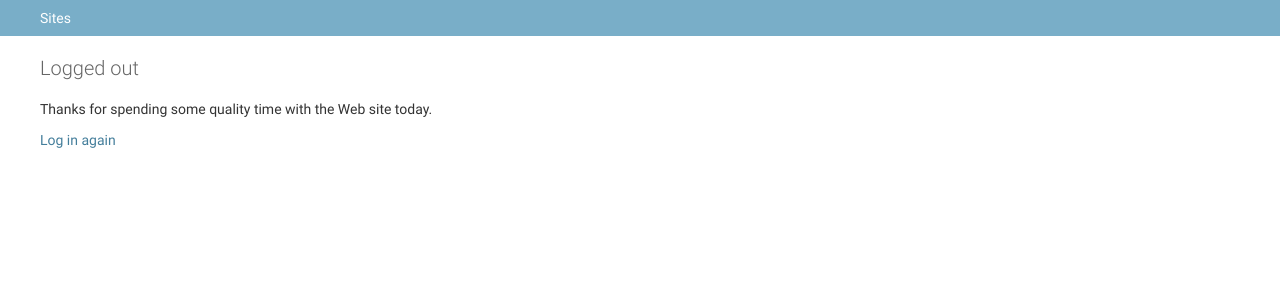
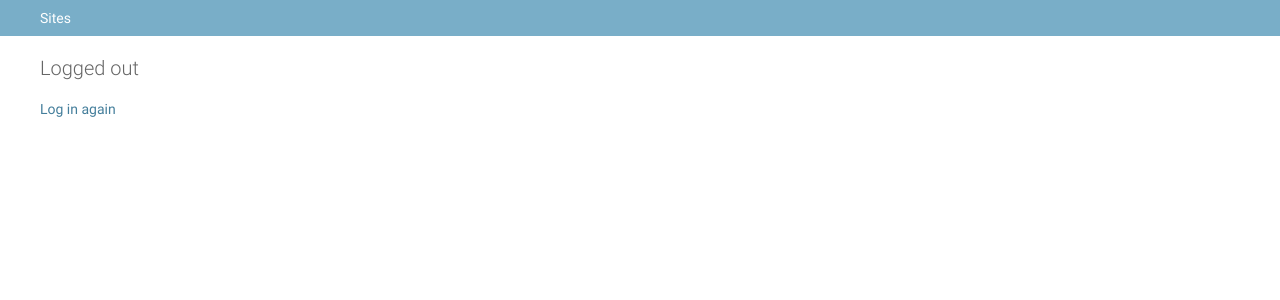
Before and after one commit to vis-man/vis-man, a Django app: a page that uses vms/templates/registration/logged_out.html in a window 1280 px wide. Shown: the part 48-348 px from the top of the page. Run offline with Django 3.2, Linux system fonts and the light colour scheme; a user stored in the database is signed in.

Commit message:
remove pointless message

```diff
--- a/vms/templates/registration/logged_out.html
+++ b/vms/templates/registration/logged_out.html
@@ -1,13 +1,8 @@
-{% extends "admin/base_site.html" %}
-{% load i18n %}
-
-{% block breadcrumbs %} <div class="breadcrumbs"><a href="{{ site_url }}">{% translate 'Sites' %}</a></div>{% endblock %}
-
-{% block nav-sidebar %}{% endblock %}
-
-{% block content %}
-
-<p>{% translate "Thanks for spending some quality time with the Web site today." %}</p>
+{% extends "admin/base_site.html" %} {% load i18n %} {% block breadcrumbs %}
+<div class="breadcrumbs">
+  <a href="{{ site_url }}">{% translate 'Sites' %}</a>
+</div>
+{% endblock %} {% block nav-sidebar %}{% endblock %} {% block content %}
 
 <p><a href="{% url 'admin:index' %}">{% translate 'Log in again' %}</a></p>
 
```
